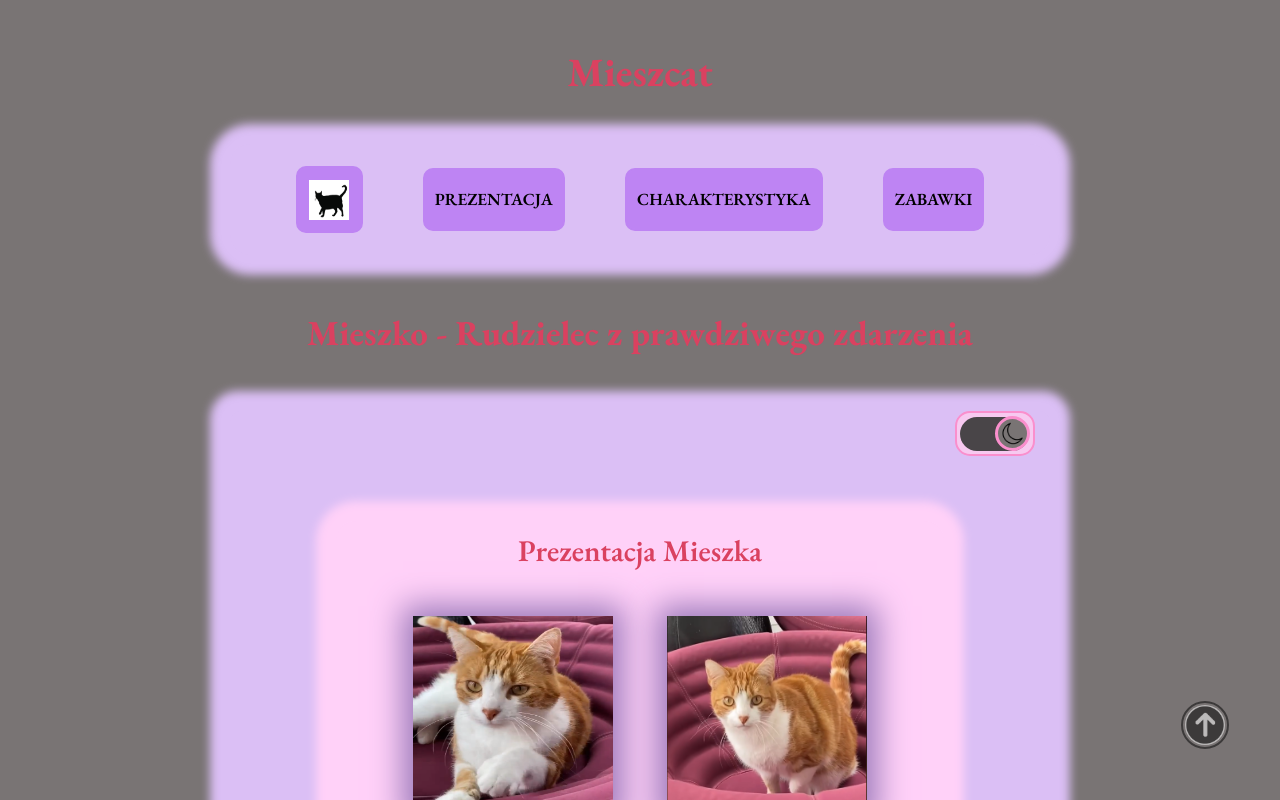
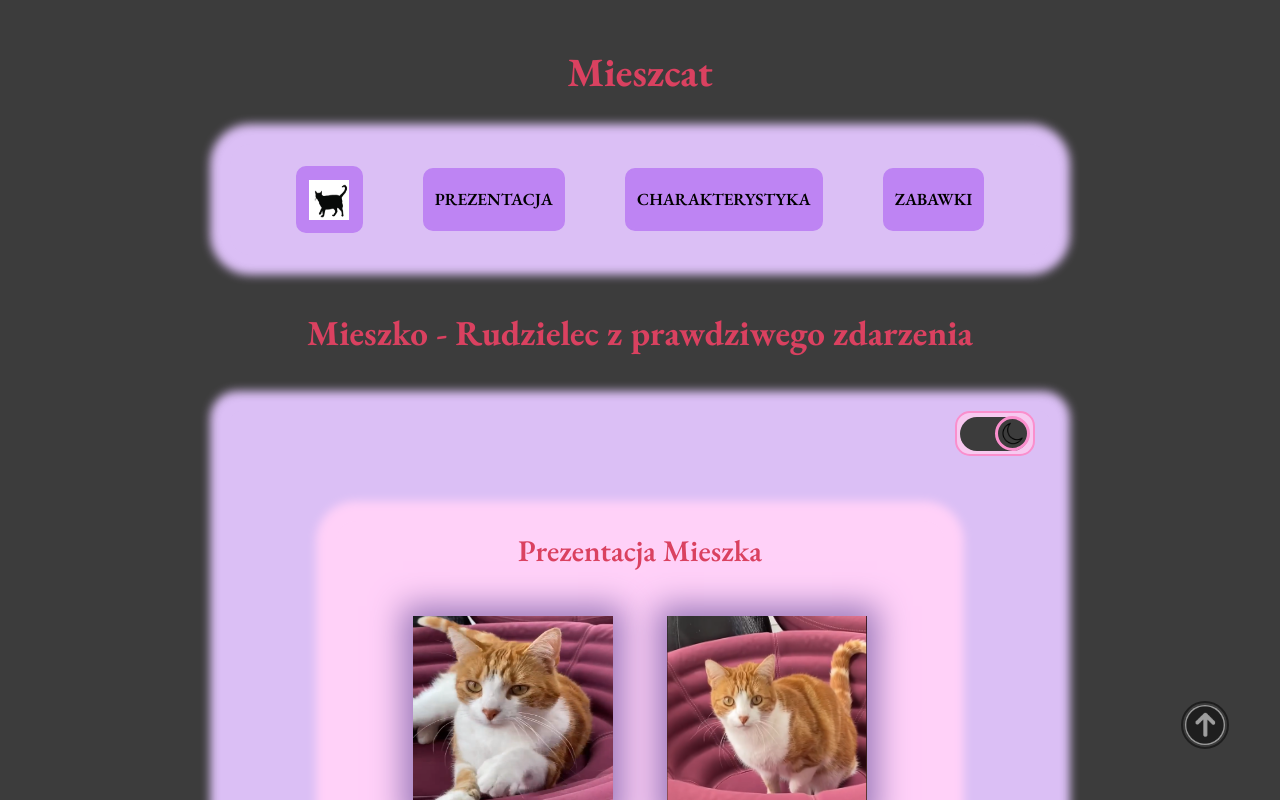
Before and after one commit to PaweLeszczynsky/homepage, a plain HTML site: page index.html in a window 1280 px wide. Both pictures are taken after a click on the button 976 px from the left and 433 px from the top of the page. Shown: the top 800 px of the page. Drawn offline with nearby package versions, Linux system fonts and the light colour scheme.

Commit message:
changed darkmode,readme

```diff
--- a/css/buttonTheme.css
+++ b/css/buttonTheme.css
@@ -13,7 +13,7 @@
 .mainSection__buttonThemecontainer__rangeChangepositionContainer {
     width: 69px;
     height: 34px;
-    background-color: rgb(73, 69, 72);
+    background-color: rgb(60,60,60);
     border-radius: 20px;
     position: relative;
     top: 3.5px;
@@ -42,7 +42,7 @@
 }
 
 .mainSection__buttonThemecontainer__buttonDarkmode {
-    background-color: rgb(121, 116, 116);
+    background-color: rgb(60,60,60);
     position: absolute;
     left: 35px;
     top: -0.5px;
--- a/css/style.css
+++ b/css/style.css
@@ -24,7 +24,7 @@ html {
 }
 
 .darkTheme {
-    background-color: rgb(121, 116, 116);
+    background-color: rgb(60,60,60);
 }
 
 .mainSection {
```
Also changed, not shown: images/darkmode-preview.png (added), 1 other file.
